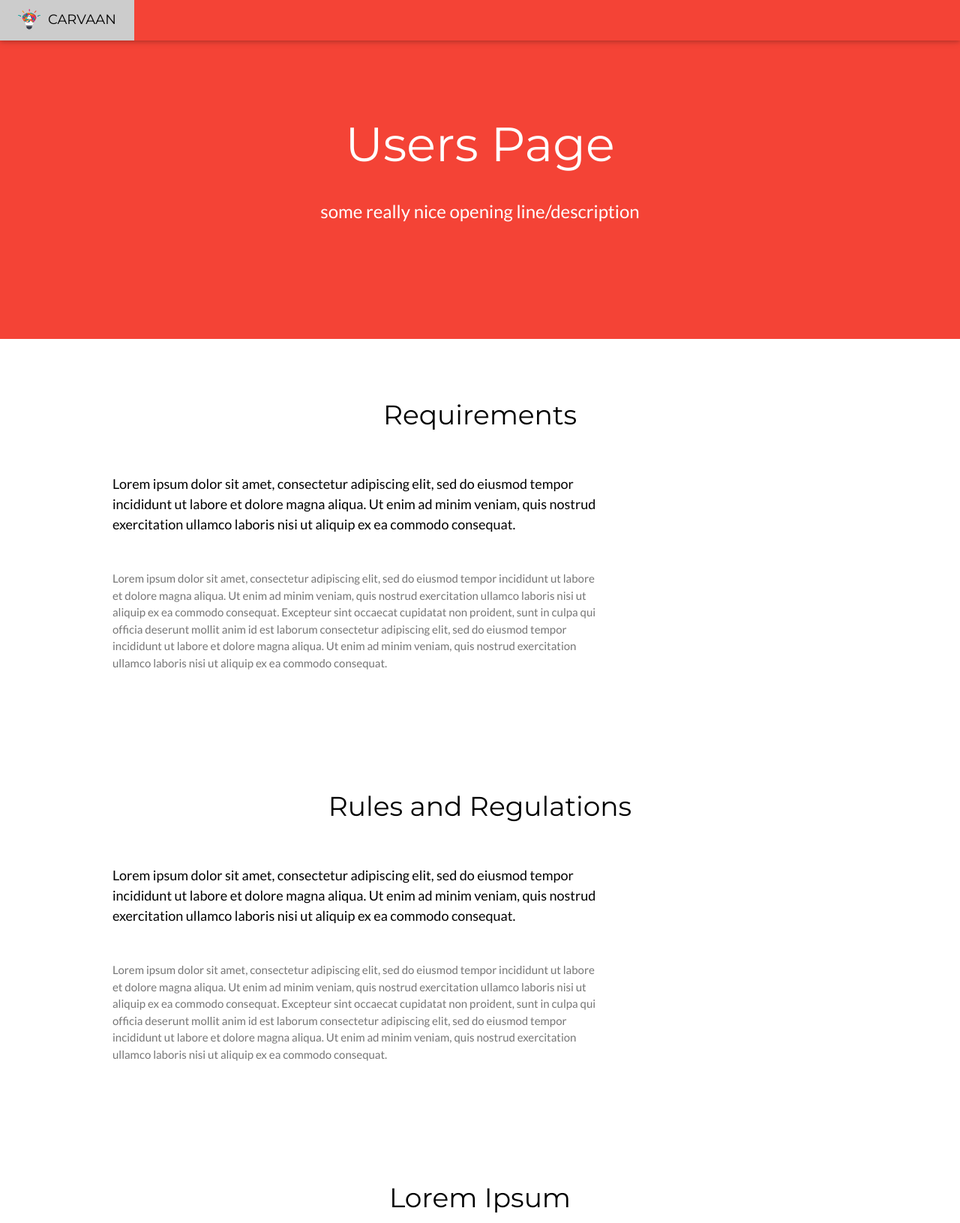
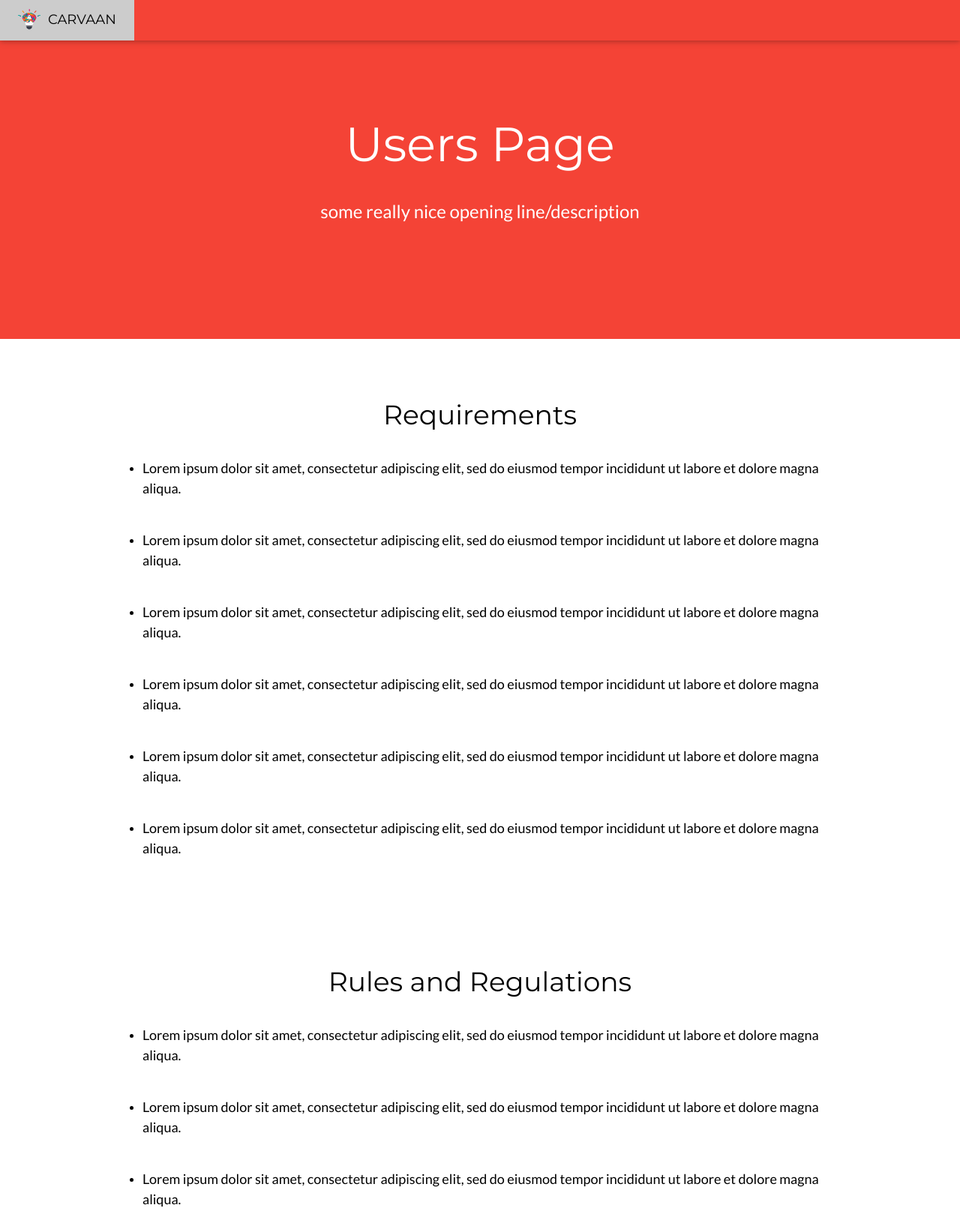
Before and after one commit to RecreateIndiaMain/StartupCarvaanWeb, a Django app: page /users/ in a window 1280 px wide. Shown: the top 1631 px of the page at 75% size. Run offline with Django 3.2, Linux system fonts and the light colour scheme.

Commit message:
Strtups/ and users/ update

```diff
--- a/templates/startups.html
+++ b/templates/startups.html
@@ -37,7 +37,7 @@ body,h1,h2,h3,h4,h5,h6 {font-family: "Lato", sans-serif}
 <div class="w3-row-padding w3-padding-64 w3-container">
   <div class="w3-content">
     <h1 class = "w3-center">Requirements</h1>
-    <div class="w3-twothird">
+    <div>
       <ol style = "list-style-type: disc;">
         <li><h5 class = "w3-padding-16">Lorem ipsum dolor sit amet, consectetur adipiscing elit, sed do eiusmod tempor incididunt ut labore et dolore magna aliqua.</h5></li>
         <li><h5 class = "w3-padding-16">Lorem ipsum dolor sit amet, consectetur adipiscing elit, sed do eiusmod tempor incididunt ut labore et dolore magna aliqua.</h5></li>
--- a/templates/users.html
+++ b/templates/users.html
@@ -41,27 +41,42 @@ body,h1,h2,h3,h4,h5,h6 {font-family: "Lato", sans-serif}
 <div class="w3-row-padding w3-padding-64 w3-container">
   <div class="w3-content">
     <h1 class = "w3-center">Requirements</h1>
-    <div class="w3-twothird">
-      <h5 class="w3-padding-32">Lorem ipsum dolor sit amet, consectetur adipiscing elit, sed do eiusmod tempor incididunt ut labore et dolore magna aliqua. Ut enim ad minim veniam, quis nostrud exercitation ullamco laboris nisi ut aliquip ex ea commodo consequat.</h5>
-
+    <div>
+      <ol style = "list-style-type: disc;">
+        <li><h5 class = "w3-padding-16">Lorem ipsum dolor sit amet, consectetur adipiscing elit, sed do eiusmod tempor incididunt ut labore et dolore magna aliqua.</h5></li>
+        <li><h5 class = "w3-padding-16">Lorem ipsum dolor sit amet, consectetur adipiscing elit, sed do eiusmod tempor incididunt ut labore et dolore magna aliqua.</h5></li>
+        <li><h5 class = "w3-padding-16">Lorem ipsum dolor sit amet, consectetur adipiscing elit, sed do eiusmod tempor incididunt ut labore et dolore magna aliqua.</h5></li>
+        <li><h5 class = "w3-padding-16">Lorem ipsum dolor sit amet, consectetur adipiscing elit, sed do eiusmod tempor incididunt ut labore et dolore magna aliqua.</h5></li>
+        <li><h5 class = "w3-padding-16">Lorem ipsum dolor sit amet, consectetur adipiscing elit, sed do eiusmod tempor incididunt ut labore et dolore magna aliqua.</h5></li>
+        <li><h5 class = "w3-padding-16">Lorem ipsum dolor sit amet, consectetur adipiscing elit, sed do eiusmod tempor incididunt ut labore et dolore magna aliqua.</h5></li>
+      </ol>
+<!--
       <p class="w3-text-grey">Lorem ipsum dolor sit amet, consectetur adipiscing elit, sed do eiusmod tempor incididunt ut labore et dolore magna aliqua. Ut enim ad minim veniam, quis nostrud exercitation ullamco laboris nisi ut aliquip ex ea commodo consequat. Excepteur sint
         occaecat cupidatat non proident, sunt in culpa qui officia deserunt mollit anim id est laborum consectetur adipiscing elit, sed do eiusmod tempor incididunt ut labore et dolore magna aliqua. Ut enim ad minim veniam, quis nostrud exercitation ullamco
-        laboris nisi ut aliquip ex ea commodo consequat.</p>
+        laboris nisi ut aliquip ex ea commodo consequat.</p> -->
     </div>
     <div class="w3-third w3-center">
     </div>
   </div>
 </div>
 
-<div class="w3-row-padding w3-padding-64 w3-container">
+<div class="w3-row-padding w3-padding-32 w3-container">
   <div class="w3-content">
     <h1 class = "w3-center">Rules and Regulations</h1>
-    <div class="w3-twothird">
-      <h5 class="w3-padding-32">Lorem ipsum dolor sit amet, consectetur adipiscing elit, sed do eiusmod tempor incididunt ut labore et dolore magna aliqua. Ut enim ad minim veniam, quis nostrud exercitation ullamco laboris nisi ut aliquip ex ea commodo consequat.</h5>
+    <div>
+      <ol style = "list-style-type: disc;">
+        <li><h5 class = "w3-padding-16">Lorem ipsum dolor sit amet, consectetur adipiscing elit, sed do eiusmod tempor incididunt ut labore et dolore magna aliqua.</h5></li>
+        <li><h5 class = "w3-padding-16">Lorem ipsum dolor sit amet, consectetur adipiscing elit, sed do eiusmod tempor incididunt ut labore et dolore magna aliqua.</h5></li>
+        <li><h5 class = "w3-padding-16">Lorem ipsum dolor sit amet, consectetur adipiscing elit, sed do eiusmod tempor incididunt ut labore et dolore magna aliqua.</h5></li>
+        <li><h5 class = "w3-padding-16">Lorem ipsum dolor sit amet, consectetur adipiscing elit, sed do eiusmod tempor incididunt ut labore et dolore magna aliqua.</h5></li>
+        <li><h5 class = "w3-padding-16">Lorem ipsum dolor sit amet, consectetur adipiscing elit, sed do eiusmod tempor incididunt ut labore et dolore magna aliqua.</h5></li>
+        <li><h5 class = "w3-padding-16">Lorem ipsum dolor sit amet, consectetur adipiscing elit, sed do eiusmod tempor incididunt ut labore et dolore magna aliqua.</h5></li>
+      </ol>
+      <!-- <h5 class="w3-padding-32">Lorem ipsum dolor sit amet, consectetur adipiscing elit, sed do eiusmod tempor incididunt ut labore et dolore magna aliqua. Ut enim ad minim veniam, quis nostrud exercitation ullamco laboris nisi ut aliquip ex ea commodo consequat.</h5>
 
       <p class="w3-text-grey">Lorem ipsum dolor sit amet, consectetur adipiscing elit, sed do eiusmod tempor incididunt ut labore et dolore magna aliqua. Ut enim ad minim veniam, quis nostrud exercitation ullamco laboris nisi ut aliquip ex ea commodo consequat. Excepteur sint
         occaecat cupidatat non proident, sunt in culpa qui officia deserunt mollit anim id est laborum consectetur adipiscing elit, sed do eiusmod tempor incididunt ut labore et dolore magna aliqua. Ut enim ad minim veniam, quis nostrud exercitation ullamco
-        laboris nisi ut aliquip ex ea commodo consequat.</p>
+        laboris nisi ut aliquip ex ea commodo consequat.</p> -->
     </div>
     <div class="w3-third w3-center">
     </div>
```
